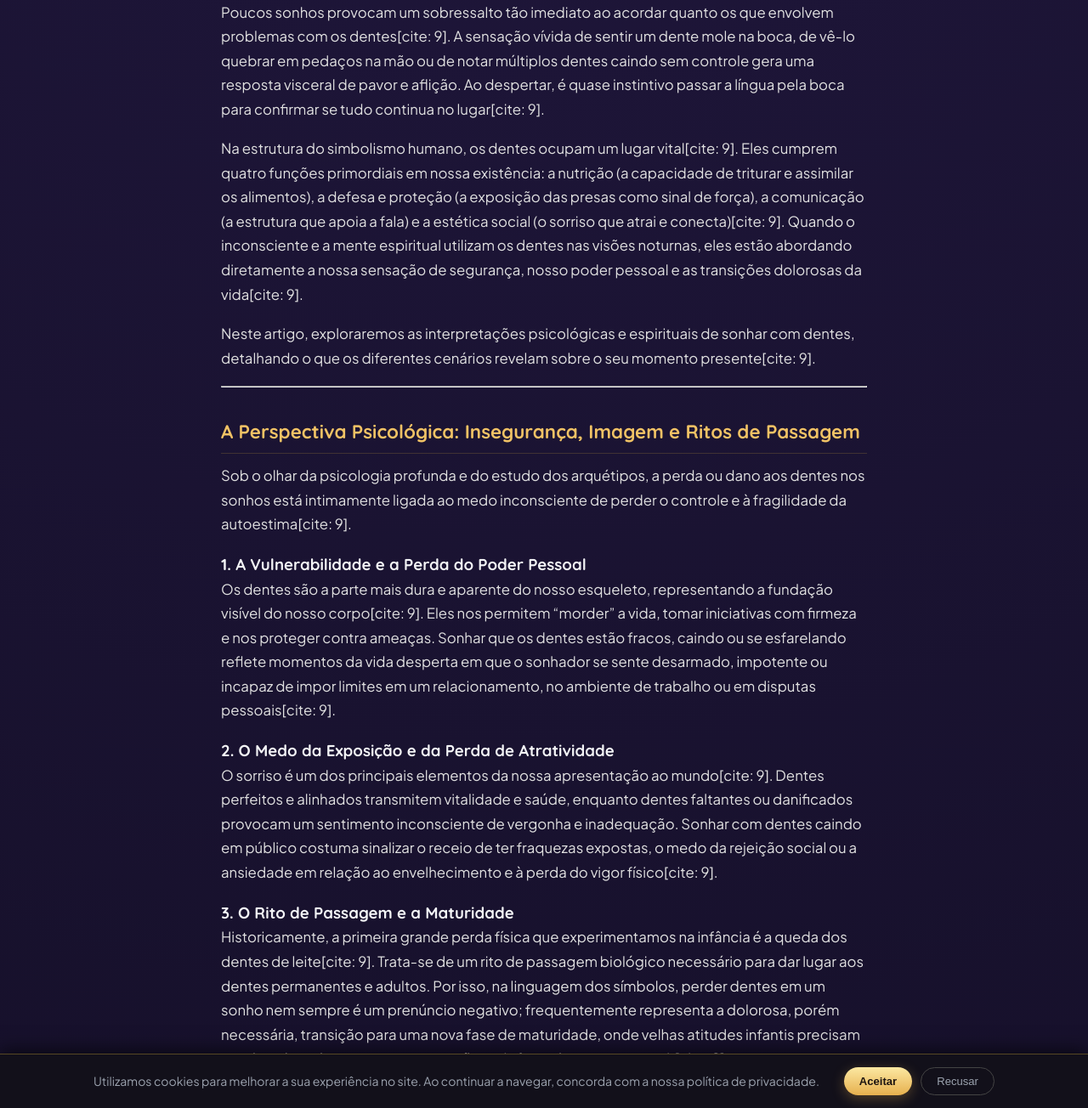
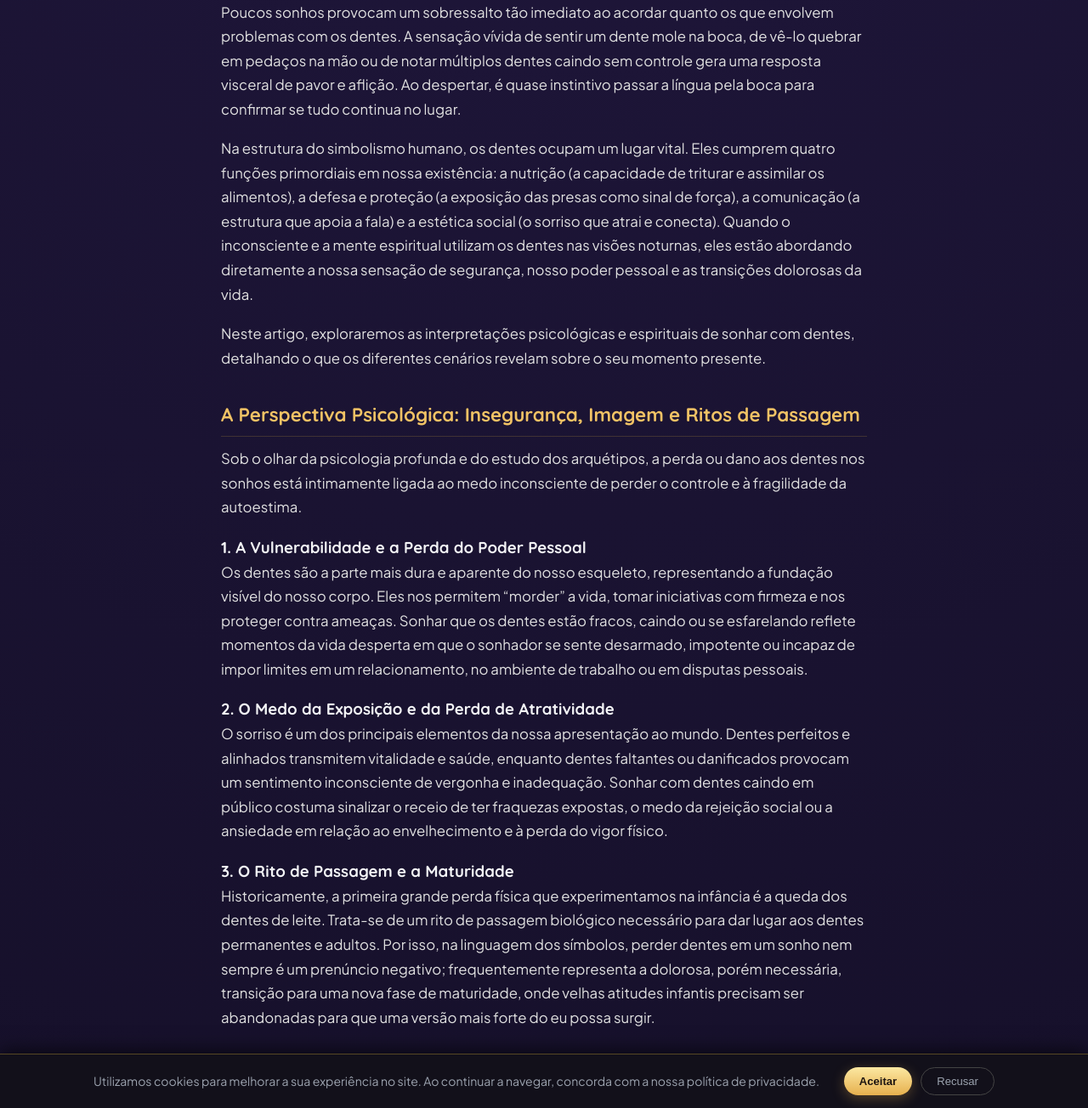
Before and after one commit to dreams-num/portal-significados, a Jekyll site: the page built from _posts/2026-09-22-Sonhar-com-Dentes-Caindo-Quebrando-Danificados.md, in a window 1280 px wide and 1400 px high, scrolled down 502 px, cut to the strip 96-1400 px from the top of the window. Shown: the whole strip at 85% size. Built offline with Jekyll 4.4.1, drawn with Linux system fonts in a browser that asks for light colours; our own code applies the rules of GitHub Pages for plain Markdown files; some of the changed text lies outside the part shown.

Commit message:
Revise post on dreaming about teeth
Updated the title and added card title and description. Improved image alt text and refined several paragraphs for clarity.

```diff
--- a/_posts/2026-09-22-Sonhar-com-Dentes-Caindo-Quebrando-Danificados.md
+++ b/_posts/2026-09-22-Sonhar-com-Dentes-Caindo-Quebrando-Danificados.md
@@ -11,82 +11,74 @@
 # Sonhar com Dentes Caindo, Quebrando ou Danificados: Medo, Transição e Renovação
 
 <figure style="margin: 25px 0; text-align: center;">
-        <img src="{{ '/assets/images/dentes-caindo.jpg' | relative_url }}" alt="Descrição detalhada da imagem para SEO" style="max-width: 100%; border-radius: 16px; border: 1px solid var(--border-color);">
+        <img src="{{ '/assets/images/dentes-caindo.jpg' | relative_url }}" alt="Um dente no centro da imagem num fundo abstrato azulado" style="max-width: 100%; border-radius: 16px; border: 1px solid var(--border-color);">
     </figure>
 
-Poucos sonhos provocam um sobressalto tão imediato ao acordar quanto os que envolvem problemas com os dentes[cite: 9]. A sensação vívida de sentir um dente mole na boca, de vê-lo quebrar em pedaços na mão ou de notar múltiplos dentes caindo sem controle gera uma resposta visceral de pavor e aflição. Ao despertar, é quase instintivo passar a língua pela boca para confirmar se tudo continua no lugar[cite: 9].
+Poucos sonhos provocam um sobressalto tão imediato ao acordar quanto os que envolvem problemas com os dentes. A sensação vívida de sentir um dente mole na boca, de vê-lo quebrar em pedaços na mão ou de notar múltiplos dentes caindo sem controle gera uma resposta visceral de pavor e aflição. Ao despertar, é quase instintivo passar a língua pela boca para confirmar se tudo continua no lugar.
 
-Na estrutura do simbolismo humano, os dentes ocupam um lugar vital[cite: 9]. Eles cumprem quatro funções primordiais em nossa existência: a nutrição (a capacidade de triturar e assimilar os alimentos), a defesa e proteção (a exposição das presas como sinal de força), a comunicação (a estrutura que apoia a fala) e a estética social (o sorriso que atrai e conecta)[cite: 9]. Quando o inconsciente e a mente espiritual utilizam os dentes nas visões noturnas, eles estão abordando diretamente a nossa sensação de segurança, nosso poder pessoal e as transições dolorosas da vida[cite: 9].
+Na estrutura do simbolismo humano, os dentes ocupam um lugar vital. Eles cumprem quatro funções primordiais em nossa existência: a nutrição (a capacidade de triturar e assimilar os alimentos), a defesa e proteção (a exposição das presas como sinal de força), a comunicação (a estrutura que apoia a fala) e a estética social (o sorriso que atrai e conecta). Quando o inconsciente e a mente espiritual utilizam os dentes nas visões noturnas, eles estão abordando diretamente a nossa sensação de segurança, nosso poder pessoal e as transições dolorosas da vida.
 
-Neste artigo, exploraremos as interpretações psicológicas e espirituais de sonhar com dentes, detalhando o que os diferentes cenários revelam sobre o seu momento presente[cite: 9].
-
----
+Neste artigo, exploraremos as interpretações psicológicas e espirituais de sonhar com dentes, detalhando o que os diferentes cenários revelam sobre o seu momento presente.
 
 ## A Perspectiva Psicológica: Insegurança, Imagem e Ritos de Passagem
 
-Sob o olhar da psicologia profunda e do estudo dos arquétipos, a perda ou dano aos dentes nos sonhos está intimamente ligada ao medo inconsciente de perder o controle e à fragilidade da autoestima[cite: 9].
+Sob o olhar da psicologia profunda e do estudo dos arquétipos, a perda ou dano aos dentes nos sonhos está intimamente ligada ao medo inconsciente de perder o controle e à fragilidade da autoestima.
 
 ### 1. A Vulnerabilidade e a Perda do Poder Pessoal
-Os dentes são a parte mais dura e aparente do nosso esqueleto, representando a fundação visível do nosso corpo[cite: 9]. Eles nos permitem "morder" a vida, tomar iniciativas com firmeza e nos proteger contra ameaças. Sonhar que os dentes estão fracos, caindo ou se esfarelando reflete momentos da vida desperta em que o sonhador se sente desarmado, impotente ou incapaz de impor limites em um relacionamento, no ambiente de trabalho ou em disputas pessoais[cite: 9].
+Os dentes são a parte mais dura e aparente do nosso esqueleto, representando a fundação visível do nosso corpo. Eles nos permitem "morder" a vida, tomar iniciativas com firmeza e nos proteger contra ameaças. Sonhar que os dentes estão fracos, caindo ou se esfarelando reflete momentos da vida desperta em que o sonhador se sente desarmado, impotente ou incapaz de impor limites em um relacionamento, no ambiente de trabalho ou em disputas pessoais.
 
 ### 2. O Medo da Exposição e da Perda de Atratividade
-O sorriso é um dos principais elementos da nossa apresentação ao mundo[cite: 9]. Dentes perfeitos e alinhados transmitem vitalidade e saúde, enquanto dentes faltantes ou danificados provocam um sentimento inconsciente de vergonha e inadequação. Sonhar com dentes caindo em público costuma sinalizar o receio de ter fraquezas expostas, o medo da rejeição social ou a ansiedade em relação ao envelhecimento e à perda do vigor físico[cite: 9].
+O sorriso é um dos principais elementos da nossa apresentação ao mundo. Dentes perfeitos e alinhados transmitem vitalidade e saúde, enquanto dentes faltantes ou danificados provocam um sentimento inconsciente de vergonha e inadequação. Sonhar com dentes caindo em público costuma sinalizar o receio de ter fraquezas expostas, o medo da rejeição social ou a ansiedade em relação ao envelhecimento e à perda do vigor físico.
 
 ### 3. O Rito de Passagem e a Maturidade
-Historicamente, a primeira grande perda física que experimentamos na infância é a queda dos dentes de leite[cite: 9]. Trata-se de um rito de passagem biológico necessário para dar lugar aos dentes permanentes e adultos. Por isso, na linguagem dos símbolos, perder dentes em um sonho nem sempre é um prenúncio negativo; frequentemente representa a dolorosa, porém necessária, transição para uma nova fase de maturidade, onde velhas atitudes infantis precisam ser abandonadas para que uma versão mais forte do eu possa surgir[cite: 9].
-
----
+Historicamente, a primeira grande perda física que experimentamos na infância é a queda dos dentes de leite. Trata-se de um rito de passagem biológico necessário para dar lugar aos dentes permanentes e adultos. Por isso, na linguagem dos símbolos, perder dentes em um sonho nem sempre é um prenúncio negativo; frequentemente representa a dolorosa, porém necessária, transição para uma nova fase de maturidade, onde velhas atitudes infantis precisam ser abandonadas para que uma versão mais forte do eu possa surgir.
 
 ## A Perspectiva Espiritual: Digestão da Sabedoria e Alertas da Alma
 
-No plano espiritual e na tradição da interpretação simbólica, os dentes representam a capacidade de "mastigar" o conhecimento, ou seja, simplificar ideias complexas e experiências difíceis para transformá-las em sabedoria prática de vida[cite: 9].
+No plano espiritual e na tradição da interpretação simbólica, os dentes representam a capacidade de "mastigar" o conhecimento, ou seja, simplificar ideias complexas e experiências difíceis para transformá-las em sabedoria prática de vida.
 
 ### 1. A Capacidade de Processar os Acontecimentos
-Assim como o estômago não consegue digerir o alimento se ele não for previamente triturado pelos dentes, a nossa mente espiritual necessita de força interior para processar os desafios da vida cotidiana[cite: 9]. Quando o dente aparece quebrado ou doente no sonho, o eu superior indica que o sonhador está enfrentando situações, problemas ou emoções que não consegue "mastigar" ou assimilar adequadamente, gerando sobrecarga e estresse mental[cite: 9].
+Assim como o estômago não consegue digerir o alimento se ele não for previamente triturado pelos dentes, a nossa mente espiritual necessita de força interior para processar os desafios da vida cotidiana. Quando o dente aparece quebrado ou doente no sonho, o eu superior indica que o sonhador está enfrentando situações, problemas ou emoções que não consegue "mastigar" ou assimilar adequadamente, gerando sobrecarga e estresse mental.
 
 ### 2. Avisos de Tribulação e Desgaste Emocional
-Uma dor de dente ou o acúmulo de cáries no mundo dos sonhos funciona como um indicador de tribulação, desgastes internos e tensões acumuladas que foram ignoradas na vida desperta[cite: 9]. A mente subjetiva utiliza a imagem da deterioração dentária para avisar que certas preocupações ou pensamentos destrutivos estão corroendo a paz interior e a estabilidade emocional do indivíduo[cite: 9].
-
----
+Uma dor de dente ou o acúmulo de cáries no mundo dos sonhos funciona como um indicador de tribulação, desgastes internos e tensões acumuladas que foram ignoradas na vida desperta. A mente subjetiva utiliza a imagem da deterioração dentária para avisar que certas preocupações ou pensamentos destrutivos estão corroendo a paz interior e a estabilidade emocional do indivíduo.
 
 ## Cenários Frequentes com Dentes e Seus Significados
 
-Para decifrar com clareza o seu sonho, é fundamental examinar o cenário específico em que os dentes apareceram[cite: 9].
+Para decifrar com clareza o seu sonho, é fundamental examinar o cenário específico em que os dentes apareceram.
 
 ### 1. Sonhar com Dente Caindo
-A queda de um dente pode assumir contornos diferentes dependendo da quantidade e da forma como acontece[cite: 9]:
-- **Um único dente caindo:** Indica um acontecimento desagradável e isolado, como um desacordo familiar, uma notícia frustrante ou a perda temporária da confiança em uma pessoa próxima[cite: 9].
-- **Dois ou três dentes caindo:** Representa uma fase de maior instabilidade e estresse emocional em que o sonhador é mergulhado, muitas vezes sem que haja negligência direta de sua parte[cite: 9].
-- **Todos os dentes caindo da boca:** É um dos símbolos mais intensos de desamparo e ruptura radical. Revela que a estrutura na qual o sonhador apoiava sua segurança desmoronou, exigindo um recomeço do zero e a reconstrução total de sua confiança e estilo de vida[cite: 9].
+A queda de um dente pode assumir contornos diferentes dependendo da quantidade e da forma como acontece:
+- **Um único dente caindo:** Indica um acontecimento desagradável e isolado, como um desacordo familiar, uma notícia frustrante ou a perda temporária da confiança em uma pessoa próxima.
+- **Dois ou três dentes caindo:** Representa uma fase de maior instabilidade e estresse emocional em que o sonhador é mergulhado, muitas vezes sem que haja negligência direta de sua parte.
+- **Todos os dentes caindo da boca:** É um dos símbolos mais intensos de desamparo e ruptura radical. Revela que a estrutura na qual o sonhador apoiava sua segurança desmoronou, exigindo um recomeço do zero e a reconstrução total de sua confiança e estilo de vida.
 
 ### 2. Sonhar com Dente Quebrado, Trincado ou Avariado
-Ver um dente quebrar ao morder algo ou senti-lo se fraturar em pedaços sinaliza inexperiência, contratempos ou dificuldade em concluir um projeto importante[cite: 9]. O sonho adverte que a estratégia utilizada para enfrentar determinado problema é insuficiente ou que a força empregada ultrapassou os limites saudáveis, resultando em fratura e desgaste do próprio poder pessoal[cite: 9].
+Ver um dente quebrar ao morder algo ou senti-lo se fraturar em pedaços sinaliza inexperiência, contratempos ou dificuldade em concluir um projeto importante. O sonho adverte que a estratégia utilizada para enfrentar determinado problema é insuficiente ou que a força empregada ultrapassou os limites saudáveis, resultando em fratura e desgaste do próprio poder pessoal.
 
 ### 3. Sonhar com Dentes Podres, Cariados ou Manchados
-Dentes deteriorados e escurecidos indicam que a saúde emocional ou os negócios do sonhador estão sofrendo sob o peso de tensões prolongadas[cite: 9]. Representam fofocas, mágoas não resolvidas ou atitudes negligentes que foram se acumulando ao longo do tempo. Se no sonho o próprio sonhador arranca o dente podre, o ato simboliza a decisão consciente de remover da própria vida o que causava dor e contaminação[cite: 9].
+Dentes deteriorados e escurecidos indicam que a saúde emocional ou os negócios do sonhador estão sofrendo sob o peso de tensões prolongadas. Representam fofocas, mágoas não resolvidas ou atitudes negligentes que foram se acumulando ao longo do tempo. Se no sonho o próprio sonhador arranca o dente podre, o ato simboliza a decisão consciente de remover da própria vida o que causava dor e contaminação.
 
 ### 4. Sonhar Escovando ou Limpando os Dentes
-Escovar, passar fio dental ou limpar os dentes no sonho é um excelente presságio de restauração[cite: 9]. O gesto indica que o sonhador está empregando grande energia consciente para organizar suas finanças, esclarecer mal-entendidos e cultivar o autoconhecimento. Quando o tártaro ou a sujeira caem e os dentes voltam a ficar limpos e brancos, o sonho anuncia o fim de uma fase difícil e a chegada de um período de maior clareza e maturidade[cite: 9].
+Escovar, passar fio dental ou limpar os dentes no sonho é um excelente presságio de restauração. O gesto indica que o sonhador está empregando grande energia consciente para organizar suas finanças, esclarecer mal-entendidos e cultivar o autoconhecimento. Quando o tártaro ou a sujeira caem e os dentes voltam a ficar limpos e brancos, o sonho anuncia o fim de uma fase difícil e a chegada de um período de maior clareza e maturidade.
 
 ### 5. Sonhar com Dentista ou Dentes Falsos (Próteses)
-- **O Dentista:** Ver um dentista trabalhando nos dentes indica a necessidade de examinar com cautela os acordos e negócios recentes, pois pode haver dúvidas sobre a sinceridade de parceiros ou terceiros envolvidos[cite: 9].
-- **Dentes Falsos (Próteses/Dentadura):** Simbolizam a dependência do raciocínio puramente humano e exterior em vez do uso da sabedoria genuína. Alerta o sonhador sobre o risco de adotar posturas artificiais ou aparências de força que não correspondem à sua verdadeira realidade interior[cite: 9].
+- **O Dentista:** Ver um dentista trabalhando nos dentes indica a necessidade de examinar com cautela os acordos e negócios recentes, pois pode haver dúvidas sobre a sinceridade de parceiros ou terceiros envolvidos.
+- **Dentes Falsos (Próteses/Dentadura):** Simbolizam a dependência do raciocínio puramente humano e exterior em vez do uso da sabedoria genuína. Alerta o sonhador sobre o risco de adotar posturas artificiais ou aparências de força que não correspondem à sua verdadeira realidade interior.
 
 ### 6. Sonhar com Dentes de Siso ou Dentes de Leite
-- **Dentes de Leite:** Representam imaturidade, atitudes infantis ou falta de experiência diante dos desafios atuais[cite: 9].
-- **Dentes de Siso (Dentes do Juízo):** Associados ao surgimento da sabedoria madura, sonhar com o nascimento ou dor nesses dentes aponta para um crescimento espiritual que exige enfrentar desconfortos temporários para alcançar um nível mais elevado de percepção[cite: 9].
+- **Dentes de Leite:** Representam imaturidade, atitudes infantis ou falta de experiência diante dos desafios atuais.
+- **Dentes de Siso (Dentes do Juízo):** Associados ao surgimento da sabedoria madura, sonhar com o nascimento ou dor nesses dentes aponta para um crescimento espiritual que exige enfrentar desconfortos temporários para alcançar um nível mais elevado de percepção.
 
 ### 7. Sonhar com Dentes Brancos, Fortes e Bonitos
-Admirar a beleza e o alinhamento dos próprios dentes é um símbolo clássico de prosperidade, harmonia familiar e satisfação pessoal[cite: 9]. Anuncia que os desejos do sonhador estão em vias de se realizar e que ele possui a estabilidade e a autoconfiança necessárias para desfrutar das conquistas da vida desperta[cite: 9].
-
----
+Admirar a beleza e o alinhamento dos próprios dentes é um símbolo clássico de prosperidade, harmonia familiar e satisfação pessoal. Anuncia que os desejos do sonhador estão em vias de se realizar e que ele possui a estabilidade e a autoconfiança necessárias para desfrutar das conquistas da vida desperta.
 
 ## Como Interpretar o Seu Sonho com Dentes: Passo a Passo Reflexivo
 
-Para extrair o ensinamento prático que o seu sonho traz para o momento atual, faça a si mesmo as seguintes perguntas[cite: 9]:
+Para extrair o ensinamento prático que o seu sonho traz para o momento atual, faça a si mesmo as seguintes perguntas:
 
-1. **Qual é a situação da sua vida desperta que você não consegue "mastigar"?** Avalie se há um problema profissional, familiar ou financeiro que parece complexo demais para ser resolvido de uma só vez[cite: 9].
-2. **Onde você sente que perdeu o poder pessoal ou a voz?** Observe se você tem se calado diante de abusos de autoridade ou se tem deixado de defender os seus próprios direitos por medo do julgamento alheio[cite: 9].
-3. **Qual estrutura precisa ser renovada?** Lembre-se de que a perda de um dente em sonho muitas vezes é o anúncio de um encerramento de ciclo necessário para que uma fase de maior força e maturidade se estabeleça[cite: 9].
+1. **Qual é a situação da sua vida desperta que você não consegue "mastigar"?** Avalie se há um problema profissional, familiar ou financeiro que parece complexo demais para ser resolvido de uma só vez.
+2. **Onde você sente que perdeu o poder pessoal ou a voz?** Observe se você tem se calado diante de abusos de autoridade ou se tem deixado de defender os seus próprios direitos por medo do julgamento alheio.
+3. **Qual estrutura precisa ser renovada?** Lembre-se de que a perda de um dente em sonho muitas vezes é o anúncio de um encerramento de ciclo necessário para que uma fase de maior força e maturidade se estabeleça.
 
-> **Os dentes, portanto, atuam nos sonhos como sentinelas da nossa estrutura interior.** Compreender o seu significado permite transformar o medo passageiro do pesadelo em uma oportunidade real de fortalecer a autoestima, aperfeiçoar a comunicação e abraçar com coragem as transformações da vida[cite: 9].
+> **Os dentes, portanto, atuam nos sonhos como sentinelas da nossa estrutura interior.** Compreender o seu significado permite transformar o medo passageiro do pesadelo em uma oportunidade real de fortalecer a autoestima, aperfeiçoar a comunicação e abraçar com coragem as transformações da vida.
```
Also changed, not shown: other parts of _posts/2026-09-22-Sonhar-com-Dentes-Caindo-Quebrando-Danificados.md (+1 -1 lines).
